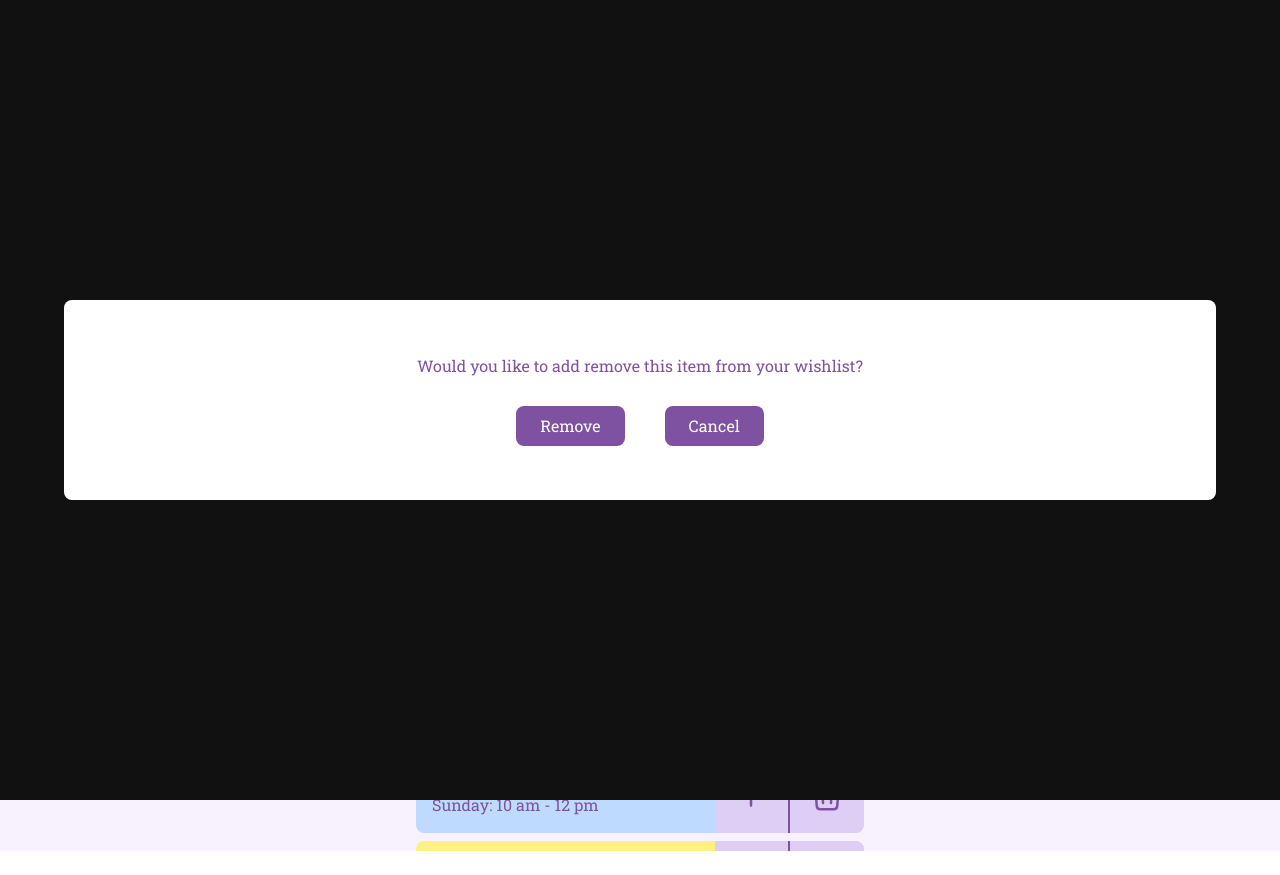
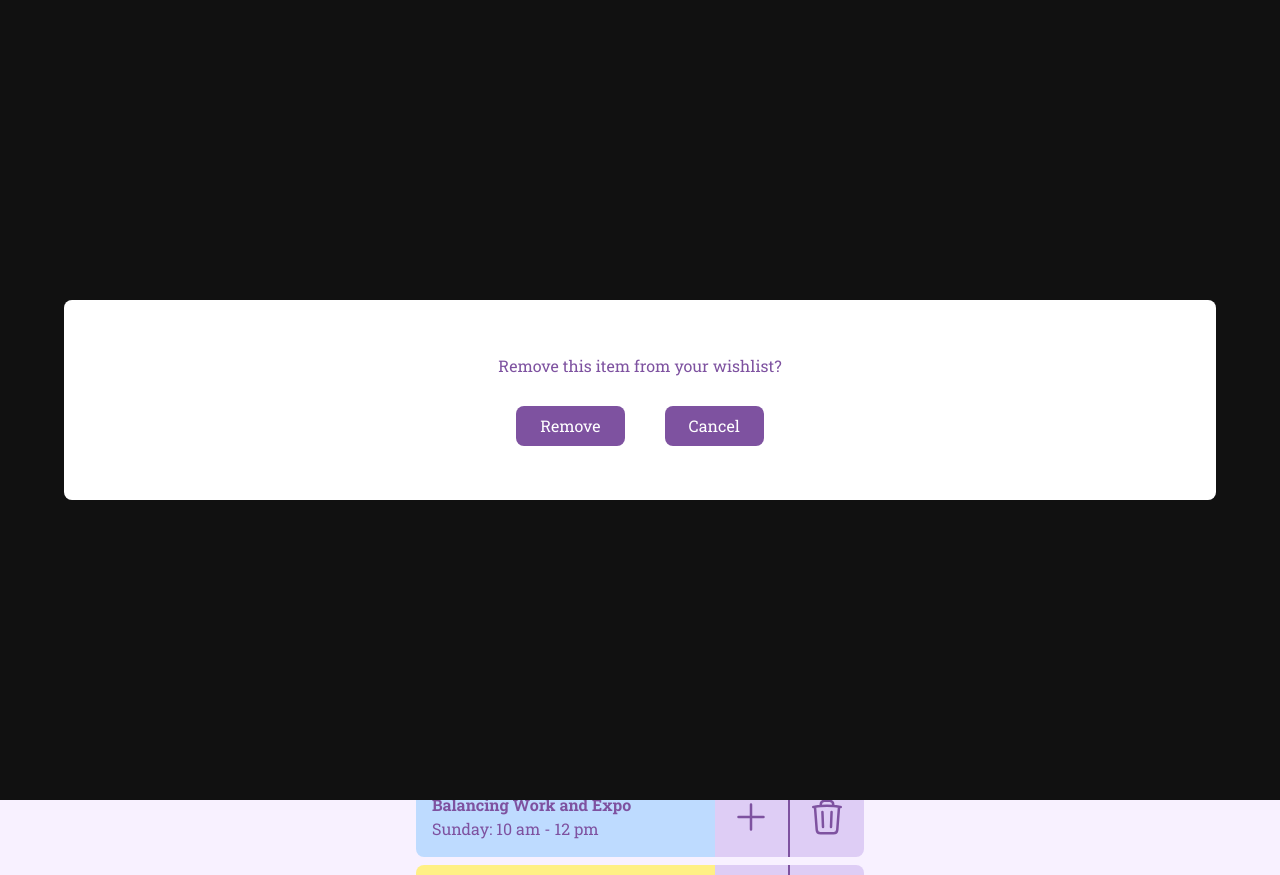
Before and after one commit to code-ongaku/FanFest-Expo, a Next.js app in the folder code/: page /wishlist in a window 1280 px wide. Both pictures are taken after a click on the element 826 px from the left and 441 px from the top of the page. Before the commit the page ends 851 px from the top, so only its background shows below. Built offline with nearby package versions, Linux system fonts and the light colour scheme.

Commit message:
Guest and SignedUp route changes

```diff
--- a/code/src/pages/guest_home.js
+++ b/code/src/pages/guest_home.js
@@ -43,12 +43,12 @@ export default function GuestHome() {
           <p><u>Find Vendor</u></p>
         </div>
 
-        <div onClick={() => router.push('/schedule')} className="cursor-pointer">
+        <div onClick={() => router.push('/schedule_guest')} className="cursor-pointer">
           <img src="/MySchedule.svg" alt="Schedule" className="w-20 h-20 mx-auto mb-2" />
           <p><u>My Schedule</u></p>
         </div>
 
-        <div onClick={() => router.push('/wishlist')} className="cursor-pointer">
+        <div onClick={() => router.push('/wishlist_guest')} className="cursor-pointer">
           <img src="/WishList.svg" alt="Wishlist" className="w-20 h-20 mx-auto mb-2" />
           <p><u>Wishlist</u></p>
         </div>
--- a/code/src/pages/schedule_guest.js
+++ b/code/src/pages/schedule_guest.js
@@ -98,7 +98,7 @@ export default function Schedule_guest({}) {
           </div>
 
           <div className="h-14"></div>
-          <div className="text-3xl text-center">Your Wishlist is Empty!</div>
+          <div className="text-3xl text-center">Your Schedule is Empty!</div>
         </div>
       </div>
 
--- a/code/src/pages/wishlist.js
+++ b/code/src/pages/wishlist.js
@@ -5,47 +5,116 @@ import { useState } from "react";
 import Cancel from "../../public/cancel.svg"
 
 export default function Wishlist() {
-
   const [selectedDay, setSelectedDay] = useState("all");
-    const [modalOpened, setModal] = useState(false)
-    const [ind, setInd] = useState(0)
-    const openModal = () => {setModal(() => !modalOpened)}
+  const [modalOpened, setModal] = useState(false);
+  const [ind, setInd] = useState(0);
   const [isTrashed, setTrashed] = useState([false, false, false, false, false, false]);
-    const trashIt = (i) => {
-        setTrashed(prev => {const newArr = [...prev]; newArr[i] = true; return newArr})
-    }
   const [isAdded, setAdded] = useState(false);
-
   const [selectedCategory, setSelectedCategory] = useState("all");
 
+  const openModal = () => setModal((prev) => !prev);
+  const trashIt = (i) => {
+    setTrashed((prev) => {
+      const newArr = [...prev];
+      newArr[i] = true;
+      return newArr;
+    });
+  };
+
+  // Update the categories in Bookmarks to match filter labels
   const Bookmarks = [
-        { title: "Arcade", num: 0, time: "Friday: 10 am - 5 pm", day: "Friday", link: "/arcade", bgColor: "bg-red-200", category: "Event" },
-        { title: "Idol Fest", num: 1, time: "Friday: 11:30 am - 1 pm", day: "Saturday", link: "/idol-fest", bgColor: "bg-red-200", category: "Event" },
-        { title: "Charlie's Bakery", num: 2, time: "Friday", day: "Friday", link: "/charliesBakery", bgColor: "bg-green-200", category: "Artist" },
-        { title: "Make Your Own Cosplay", num: 3, time: "Friday: 12 pm - 2 pm", day: "Friday", link: "/makeYourOwnCosplay", bgColor: "bg-blue-200", category: "Panel" },
-        { title: "Balancing Work and Expo", num: 4, time: "Sunday: 10 am - 12 pm", day: "Sunday", link: "/balancingWorkAndExpo", bgColor: "bg-blue-200", category: "Panel" },
-        { title: "PosterZ", time: "Saturday", num: 5, day: "Saturday", link: "/posterz", bgColor: "bg-yellow-200", category: "Vendor" }
-    ]
+    {
+      title: "Arcade",
+      num: 0,
+      time: "Friday: 10 am - 5 pm",
+      day: "Friday",
+      link: "/arcade",
+      bgColor: "bg-red-200",
+      category: "Events", // updated from "Event"
+    },
+    {
+      title: "Idol Fest",
+      num: 1,
+      time: "Friday: 11:30 am - 1 pm",
+      day: "Saturday",
+      link: "/idol-fest",
+      bgColor: "bg-red-200",
+      category: "Events", // updated from "Event"
+    },
+    {
+      title: "Charlie's Bakery",
+      num: 2,
+      time: "Friday",
+      day: "Friday",
+      link: "/charliesBakery",
+      bgColor: "bg-green-200",
+      category: "Artists", // updated from "Artist"
+    },
+    {
+      title: "Make Your Own Cosplay",
+      num: 3,
+      time: "Friday: 12 pm - 2 pm",
+      day: "Friday",
+      link: "/makeYourOwnCosplay",
+      bgColor: "bg-blue-200",
+      category: "Panels", // updated from "Panel"
+    },
+    {
+      title: "Balancing Work and Expo",
+      num: 4,
+      time: "Sunday: 10 am - 12 pm",
+      day: "Sunday",
+      link: "/balancingWorkAndExpo",
+      bgColor: "bg-blue-200",
+      category: "Panels", // updated from "Panel"
+    },
+    {
+      title: "PosterZ",
+      num: 5,
+      time: "Saturday",
+      day: "Saturday",
+      link: "/posterz",
+      bgColor: "bg-yellow-200",
+      category: "Vendors", // updated from "Vendor"
+    },
+  ];
 
+  // Use updated filter using bookmark.category
   const filteredBookmarks = Bookmarks.filter((bookmark, index) => {
-        const categoryFilter = selectedCategory === "all" || event.category === selectedCategory;
-        const dayFilter = selectedDay === "All" || selectedDay === "all" || bookmark.day === selectedDay;
-        const trashed = !isTrashed[index]
-        return categoryFilter && dayFilter && trashed;
+    const categoryFilter = selectedCategory === "all" || bookmark.category === selectedCategory;
+    const dayFilter = selectedDay === "all" || selectedDay === "All" || bookmark.day === selectedDay;
+    const notTrashed = !isTrashed[index];
+    return categoryFilter && dayFilter && notTrashed;
   });
+
+  // Helper function to map category to a background color
+  const categoryToColor = (cat) => {
+    if (cat === "Events") return "bg-red-300";
+    if (cat === "Panels") return "bg-blue-300";
+    if (cat === "Vendors") return "bg-yellow-300";
+    if (cat === "Artists") return "bg-green-300";
+    return "bg-gray-200"; // fallback
+  };
 
   return (
     <div className="bg-[#F8F1FF] text-[#7E52A0] min-h-screen w-screen font-roboto-slab flex flex-col items-center">
 
       {isAdded && (
-                <div className="fixed top-0 left-0 text-2xl z-1 bg-stone-100 text-red-500 border-red-300 border-4 rounded flex flex-row">
-                    <Link href="/schedule">Added! Click to go to Schedule.</Link>
-                    <Image src={Cancel} className="h-8 w-8 bg-red-100"
-                        onClick={() => setAdded(false) }/>
+        <div className="fixed top-0 left-0 text-2xl z-10 bg-stone-100 text-red-500 border-red-300 border-4 rounded flex flex-row">
+          <Link href="/schedule">
+            Added! Click to go to Schedule.
+          </Link>
+          <Image
+            src={Cancel}
+            className="h-8 w-8 bg-red-100 cursor-pointer"
+            onClick={() => setAdded(false)}
+            alt="Close"
+          />
         </div>
       )}
 
       <Navbar />
+
       {/* Title Section */}
       <div className="text-center mt-8">
         <h1 className="text-[#7E52A0] font-roboto-slab text-4xl font-bold">Wishlist</h1>
@@ -54,37 +123,36 @@ export default function Wishlist() {
         <p>Click the trash can to remove from wishlist</p>
       </div>
 
-            {/* Categories Section */}
+      {/* Categories Filter Section */}
       <div className="mt-3 w-[90%] max-w-md">
         <h2 className="text-lg font-bold mb-4">Filter by Categories</h2>
         <div className="grid grid-cols-3 gap-2">
-                    {["Events", "Panels", "Vendors", "Artists"].map(category => (
+          {["Events", "Panels", "Vendors", "Artists"].map((cat) => {
+            const isSelected = selectedCategory === cat;
+            return (
               <button
-                            key={category}
-                            className={`rounded-full px-3 py-1 flex items-center justify-center
-                                ${selectedCategory === category ? "bg-gray-300 text-gray-500" : "bg-[#E9F0F8]"}
-                                transition-all duration-300 ease-in-out`}
-                            onClick={() => setSelectedCategory(category === selectedCategory ? "all" : category)}
+                key={cat}
+                className={`
+                  rounded-full w-full py-2 text-sm font-semibold text-center transition-all duration-300 ease-in-out
+                  ${isSelected
+                    ? `${categoryToColor(cat)} text-white ring-2 ring-black`
+                    : `${categoryToColor(cat)} bg-opacity-50 text-[#7E52A0]`
+                  }
+                `}
+                onClick={() => setSelectedCategory(isSelected ? "all" : cat)}
               >
-                            <span
-                                className={`w-3 h-3 rounded-full
-                                    ${category === "Events" ? "bg-red-300" :
-                                        category === "Panels" ? "bg-blue-300" :
-                                        category === "Vendors" ? "bg-yellow-300" :
-                                        "bg-green-300"}
-                                    mr-2`}
-                            ></span>
-                            {category}
+                {cat}
               </button>
-                    ))}
+            );
+          })}
         </div>
 
         {/* Day Filters */}
         <div className="mt-4 flex justify-around">
-                    {["All", "Friday", "Saturday", "Sunday"].map(day => (
+          {["All", "Friday", "Saturday", "Sunday"].map((day) => (
             <button
               key={day}
-                            className={`underline ${selectedDay === day ? "font-bold text-[#7E52A0]" : "text-gray-600"}`}
+              className={`underline py-2 ${selectedDay === day ? "font-bold text-[#7E52A0]" : "text-gray-600"}`}
               onClick={() => setSelectedDay(day === selectedDay ? "all" : day)}
             >
               {day}
@@ -93,8 +161,7 @@ export default function Wishlist() {
         </div>
 
         {/* Bookmarks List */}
-                <div className="mt-3 max-h-[450px] overflow-y-auto"> {/* max-h and overflow-y for scrollbar */}
-
+        <div className="mt-3 max-h-[450px] overflow-y-auto">
           {filteredBookmarks.map((bookmark, index) => (
             <div key={index} className="mb-2 flex flex-row">
               <Link className="w-4/6" href={bookmark.link} passHref>
@@ -103,32 +170,52 @@ export default function Wishlist() {
                   <p>{bookmark.time}</p>
                 </div>
               </Link>
-                            <div className="relative w-1/6 bg-[#DECDF5] border-r-1 border-[#7E52A0] flex justify-center items-center cursor-pointer hover:bg-[#CAAFEF]"
-                                onClick={() => {setAdded(true); trashIt(bookmark.num)}}>
+
+              {/* '+' icon */}
+              <div
+                className="relative w-1/6 bg-[#DECDF5] border-r border-[#7E52A0] flex justify-center items-center cursor-pointer hover:bg-[#CAAFEF]"
+                onClick={() => { setAdded(true); trashIt(bookmark.num); }}
+              >
                 <svg xmlns="http://www.w3.org/2000/svg" fill="none" viewBox="0 0 24 24" strokeWidth={1.5} stroke="currentColor" className="size-10">
                   <path strokeLinecap="round" strokeLinejoin="round" d="M12 4.5v15m7.5-7.5h-15" />
                 </svg>
               </div>
-                            <div className="w-1/6 bg-[#DECDF5] border-l-1 border-[#7E52A0] flex rounded-r-lg justify-center items-center cursor-pointer hover:bg-[#CAAFEF]"
-                                onClick={() => {openModal(); setInd(bookmark.num);}}>
+
+              {/* Trash icon */}
+              <div
+                className="w-1/6 bg-[#DECDF5] border-l border-[#7E52A0] flex rounded-r-lg justify-center items-center cursor-pointer hover:bg-[#CAAFEF]"
+                onClick={() => { openModal(); setInd(bookmark.num); }}
+              >
                 <svg xmlns="http://www.w3.org/2000/svg" fill="none" viewBox="0 0 24 24" strokeWidth={1.5} stroke="currentColor" className="size-10">
                   <path strokeLinecap="round" strokeLinejoin="round" d="m14.74 9-.346 9m-4.788 0L9.26 9m9.968-3.21c.342.052.682.107 1.022.166m-1.022-.165L18.16 19.673a2.25 2.25 0 0 1-2.244 2.077H8.084a2.25 2.25 0 0 1-2.244-2.077L4.772 5.79m14.456 0a48.108 48.108 0 0 0-3.478-.397m-12 .562c.34-.059.68-.114 1.022-.165m0 0a48.11 48.11 0 0 1 3.478-.397m7.5 0v-.916c0-1.18-.91-2.164-2.09-2.201a51.964 51.964 0 0 0-3.32 0c-1.18.037-2.09 1.022-2.09 2.201v.916m7.5 0a48.667 48.667 0 0 0-7.5 0" />
                 </svg>
               </div>
-                            {modalOpened &&
+
+              {/* Confirm Removal Modal */}
+              {modalOpened && (
                 <div onClick={openModal} className="fixed top-0 left-0 bg-[#111111e1] w-screen h-screen flex justify-center items-center z-10">
-                                    <div className="bg-white w-[90%] h-[25%] rounded-lg flex flex-col items-center justify-center gap-4 text-[#7E52A0] p-3 text-center">
-                                        <h1>Would you like to add remove this item from your wishlist?</h1>
+                  <div onClick={(e) => e.stopPropagation()} className="bg-white w-[90%] h-[25%] rounded-lg flex flex-col items-center justify-center gap-4 text-[#7E52A0] p-3 text-center">
+                    <h1>Remove this item from your wishlist?</h1>
                     <div className="flex gap-10 mt-3">
-                                            <button onClick={() => {trashIt(ind); openModal;}} className="bg-[#7E52A0] text-white rounded-lg px-6 py-2">Remove</button>
-                                            <button onClick={openModal} className="bg-[#7E52A0] text-white rounded-lg px-6 py-2">Cancel</button>
+                      <button
+                        onClick={() => { trashIt(ind); openModal(); }}
+                        className="bg-[#7E52A0] text-white rounded-lg px-6 py-2"
+                      >
+                        Remove
+                      </button>
+                      <button
+                        onClick={openModal}
+                        className="bg-[#7E52A0] text-white rounded-lg px-6 py-2"
+                      >
+                        Cancel
+                      </button>
                     </div>
                   </div>
                 </div>
-                            }
+              )}
+
             </div>
           ))}
-
         </div>
       </div>
     </div>
```
Also changed, not shown: code/src/components/navbar.js (+11 -9 lines). Lines whose indentation alone changed are shown as unchanged.
